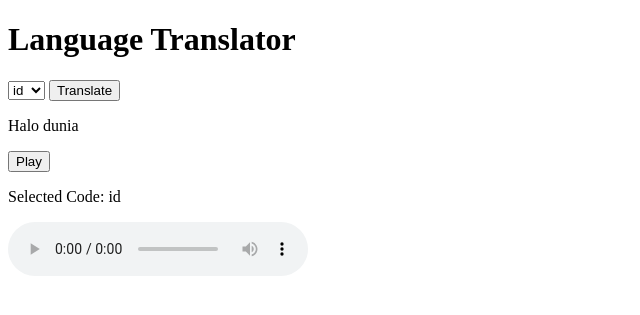
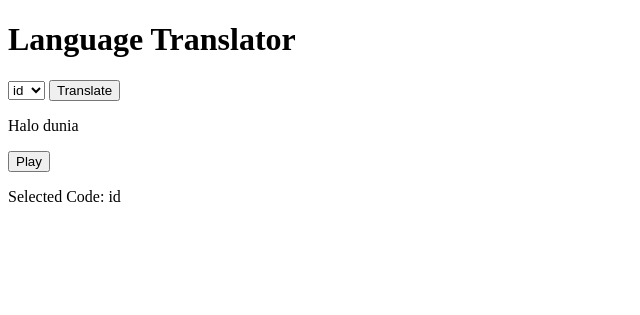
Before and after one commit to Ziassy/jkn-voice-care, a Django app: page / in a window 1280 px wide. Shown: the top 315 px of the page, without its empty margins (0-640 px from the left). Run offline with Django 4.2, Linux system fonts and the light colour scheme.

Commit message:
[DELETE] Controls for audio html

```diff
--- a/main/static/style.css
+++ b/main/static/style.css
@@ -65,7 +65,3 @@ input:checked + .slider:before {
     -ms-transform: translateX(26px);
     transform: translateX(26px);
 } */
-
-#audio-player {
-    display: none;
-}
--- a/main/templates/main/template.html
+++ b/main/templates/main/template.html
@@ -28,7 +28,7 @@
 
     <p>Selected Code: {{ selected_code }}</p>
 
-     <audio id="audio-player" controls>
+     <audio id="audio-player">
         <source src="{{ MEDIA_URL }}media/audio.mp3" type="audio/mpeg">
         Your browser does not support the audio element.
     </audio>
```
Also changed, not shown: 1 other file.
